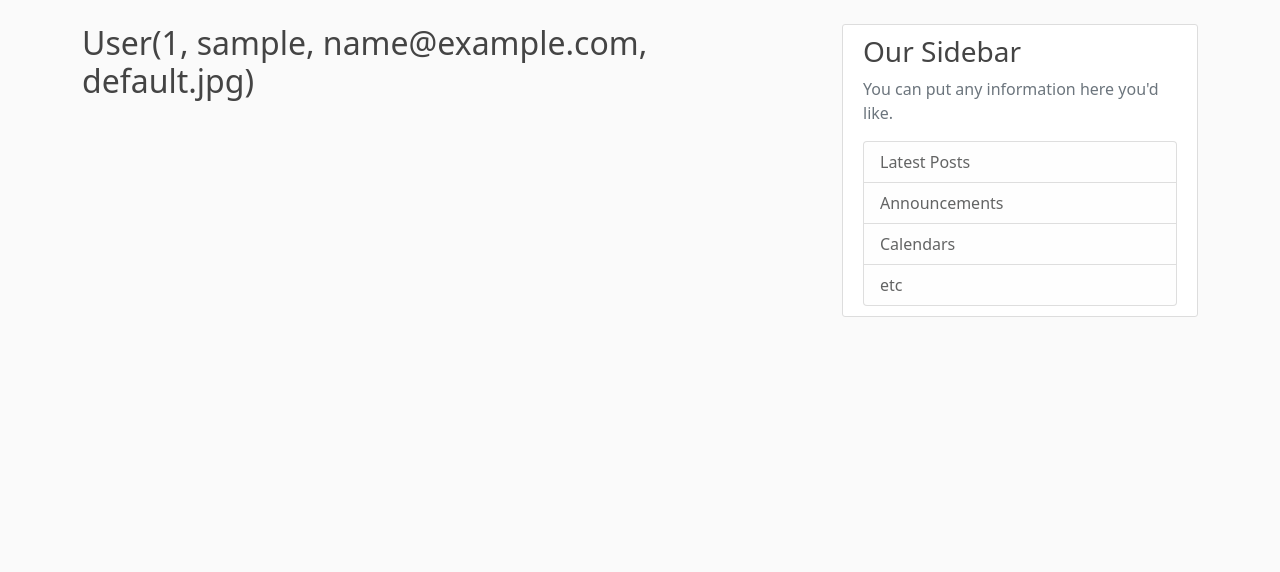
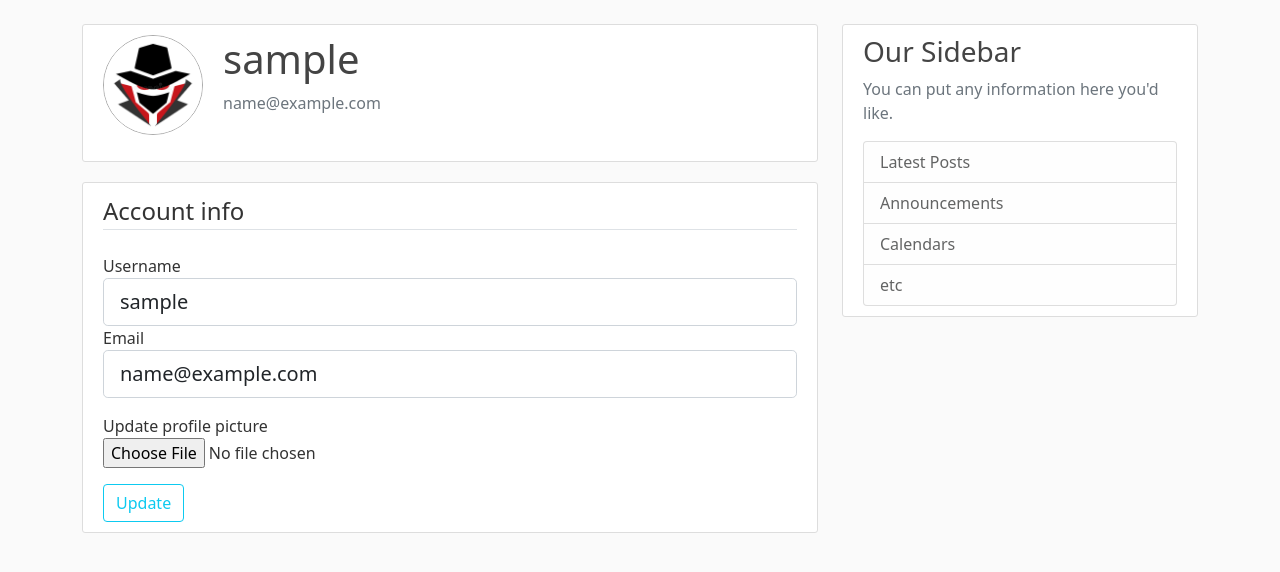
Before and after one commit to Moremar/py-library-tuto, a Flask app: page /account in a window 1280 px wide. Shown: the part 56-628 px from the top of the page. Run offline with Flask 2, Linux system fonts and the light colour scheme; the visitor is signed in with stand-in values (Sample User, id 1); data comes from the database, SQL or seed files in the repository; some libraries are stand-ins or nearby versions.

Commit message:
add account update page with file upload in Flask webapp

```diff
--- a/flask/flask_app/myblog/forms.py
+++ b/flask/flask_app/myblog/forms.py
@@ -1,9 +1,12 @@
 from flask_wtf import FlaskForm
+from flask_wtf.file import FileField, FileAllowed
 from wtforms import StringField, PasswordField, SubmitField, BooleanField, ValidationError
 from wtforms.validators import DataRequired, Length, Email, EqualTo
+from flask_login import current_user
 
 # import user DB model for unique validation
 from myblog.models import User
+
 
 # Form for the registration of a new user
 class SignupForm(FlaskForm):
@@ -19,7 +22,7 @@ class SignupForm(FlaskForm):
         if user:
             raise ValidationError('This username is already used, please choose a different one.')
 
-    # custom validator for "email" field, automatically called (because it is called validate_username)
+    # custom validator for "email" field, automatically called (because it is called validate_email)
     def validate_email(self, email):
         user = User.query.filter_by(email=email.data).first()
         if user:
@@ -32,3 +35,27 @@ class LoginForm(FlaskForm):
     password = PasswordField('Password', validators=[DataRequired(), Length(min=6)])
     remember_me = BooleanField('Remember me')
     submit = SubmitField('Login')
+
+
+# Form for the registration of a new user
+class UpdateAccountForm(FlaskForm):
+    username = StringField('Username', validators=[DataRequired(), Length(min=5, max=20)])
+    email = StringField('Email', validators=[DataRequired(), Email()])
+    picture = FileField('Update profile picture', validators=[FileAllowed(['jpg', 'png'])])
+    submit = SubmitField('Update')
+
+    # custom validator for "username" field, automatically called (because it is called validate_username)
+    def validate_username(self, username):
+        # if the username did not change, dont validate
+        if username.data != current_user.username:
+            user = User.query.filter_by(username=username.data).first()
+            if user:
+                raise ValidationError('This username is already used, please choose a different one.')
+
+    # custom validator for "email" field, automatically called (because it is called validate_email)
+    def validate_email(self, email):
+        # if the email did not change, dont validate
+        if email.data != current_user.email:
+            user = User.query.filter_by(email=email.data).first()
+            if user:
+                raise ValidationError('This email is already used, please choose a different one.')
--- a/flask/flask_app/myblog/routes.py
+++ b/flask/flask_app/myblog/routes.py
@@ -1,11 +1,15 @@
+import secrets  # only used for a random hex
+import os
+
 from flask import request, render_template, redirect, flash, url_for
 from flask_login import login_user, logout_user, current_user, login_required
+from PIL import Image  # part of Pillow (Python Imaging Library)
 
 # import "db" and "app" defined in the __init__.py, and other modules from the package
 # Note : for some reason the import of myblog package is flagged as an error in Pycharm
 from myblog import app, db, bcrypt
 from myblog.models import BlogPost, User
-from myblog.forms import SignupForm, LoginForm
+from myblog.forms import SignupForm, LoginForm, UpdateAccountForm
 
 
 # Handler for a GET request on url /hello returning a hardcoded string
@@ -149,11 +153,45 @@ def logout_handler():
     return redirect(url_for('home_handler'))
 
 
+def save_picture(picture):
+    # create a name for the picture file
+    hex = secrets.token_hex(8)
+    _, file_ext = os.path.splitext(picture.filename)
+    file_name = current_user.username + '_' + hex + file_ext
+    picture_path = os.path.join(app.root_path, 'static/images', file_name)
+    # Resize the image with Pillow
+    output_size = (125, 125)
+    i = Image.open(picture)
+    i.thumbnail(output_size)
+    # Save the file in the images folder
+    i.save(picture_path)
+    return file_name
+
 # Handler to access the user account info (only available when logged in)
-@app.route('/account')
+# The login_required decorator checks if the user is logged and if he is not he is redirected
+# to the login page (specified in the login manager in __init__.py)
+@app.route('/account', methods=['GET', 'POST'])
 @login_required
 def account_handler():
-    return render_template('account.html', title='Account')
+    form = UpdateAccountForm()
+    if form.validate_on_submit():
+        if form.picture.data:
+            # save the file in the images folder
+            file_name = save_picture(form.picture.data)
+            # Update the DB with this file
+            current_user.image_file = file_name
+        current_user.username = form.username.data
+        current_user.email = form.email.data
+        db.session.commit()
+        flash('Your account has been updated', 'success')
+        return redirect(url_for('account_handler'))
+    elif request.method == 'GET':
+        # pre-populate the username and email
+        form.username.data = current_user.username
+        form.email.data = current_user.email
+
+    image_path = url_for('static', filename='images/' + current_user.image_file)
+    return render_template('account.html', title='Account', image_path = image_path, form=form)
 
 
 @app.route('/reset_password')
--- a/flask/flask_app/myblog/templates/account.html
+++ b/flask/flask_app/myblog/templates/account.html
@@ -1,5 +1,74 @@
 {% extends 'base.html' %}
 
 {% block content %}
-<h2>{{ current_user }}</h2>
+    <div class="content-section">
+      <div class="d-flex">
+        <img class="rounded-circle account-img" style="border:1px solid #aaa;width:100px;height:100px;" src="{{image_path}}">
+        <div class="media-body">
+          <h2 class="account-heading">{{current_user.username}}</h2>
+          <p class="text-secondary">{{current_user.email}}</p>
+        </div>
+      </div>
+    </div>
+
+    <div class="content-section">
+        <!-- empty action will post to the same route -->
+        <!-- enctype is required for forms that upload files -->
+        <form method="POST" action="" enctype="multipart/form-data">
+            <!-- required for security -->
+            {{ form.hidden_tag() }}
+            <fieldset class="form-group">
+                <legend class="border-bottom mb-4">Account info</legend>
+
+                <!-- Username field -->
+                <div class="form-group">
+                    {{ form.username.label(class="form-control-label") }}
+                    {% if form.username.errors %}
+                        {{ form.username(class="form-control form-control-lg is-invalid") }}
+                        <div class="invalid-feedback">
+                            {% for error in form.username.errors %}
+                                <span>{{ error }}</span>
+                            {% endfor %}
+                        </div>
+                    {% else %}
+                        {{ form.username(class="form-control form-control-lg") }}
+                    {% endif %}
+                </div>
+
+                <!-- Email field -->
+                <div class="form-group">
+                    {{ form.email.label(class="form-control-label") }}
+                    {% if form.email.errors %}
+                        {{ form.email(class="form-control form-control-lg is-invalid") }}
+                        <div class="invalid-feedback">
+                            {% for error in form.email.errors %}
+                                <span>{{ error }}</span>
+                            {% endfor %}
+                        </div>
+                    {% else %}
+                        {{ form.email(class="form-control form-control-lg") }}
+                    {% endif %}
+                </div>
+
+                <!-- Profile picture field -->
+                <div class="mt-3 form-group">
+                    {{ form.picture.label(class="form-control-label") }}
+                    <br />
+                    {{ form.picture(class="form-control-file") }}
+                    {% if form.picture.errors %}
+                        <div>
+                            {% for error in form.picture.errors %}
+                                <span class="text-danger">{{ error }}</span> <br />
+                            {% endfor %}
+                        </div>
+                    {% endif %}
+                </div>
+
+            </fieldset>
+            <div class="form-group mt-3">
+                {{ form.submit(class="btn btn-outline-info") }}
+            </div>
+        </form>
+    </div>
+
 {% endblock %}
--- a/flask/flask_app/run.py
+++ b/flask/flask_app/run.py
@@ -1,6 +1,6 @@
 from myblog import app
 
-# For a better split of the code, we only have this run.py script run the webapp.
+# For a better split of the code, we run the webapp from this run.py script.
 # The actual webapp code is in its own package.
 # The "db" and "app" variable are defined in the __init__.py of the package so they are accessible to
 # the outside (like this script) and to all modules inside the package.
```
Also changed, not shown: flask/flask_app/myblog/static/images/default.jpg (added), 1 other file.
